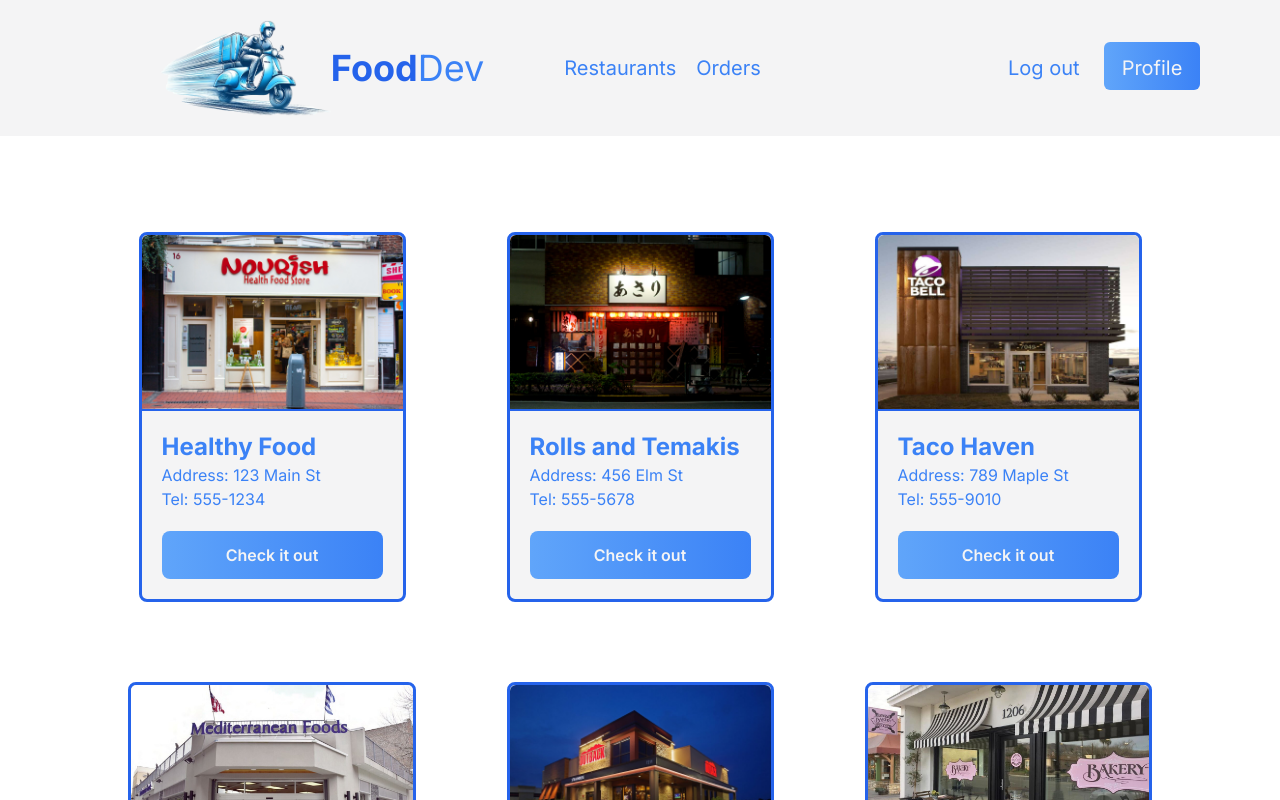
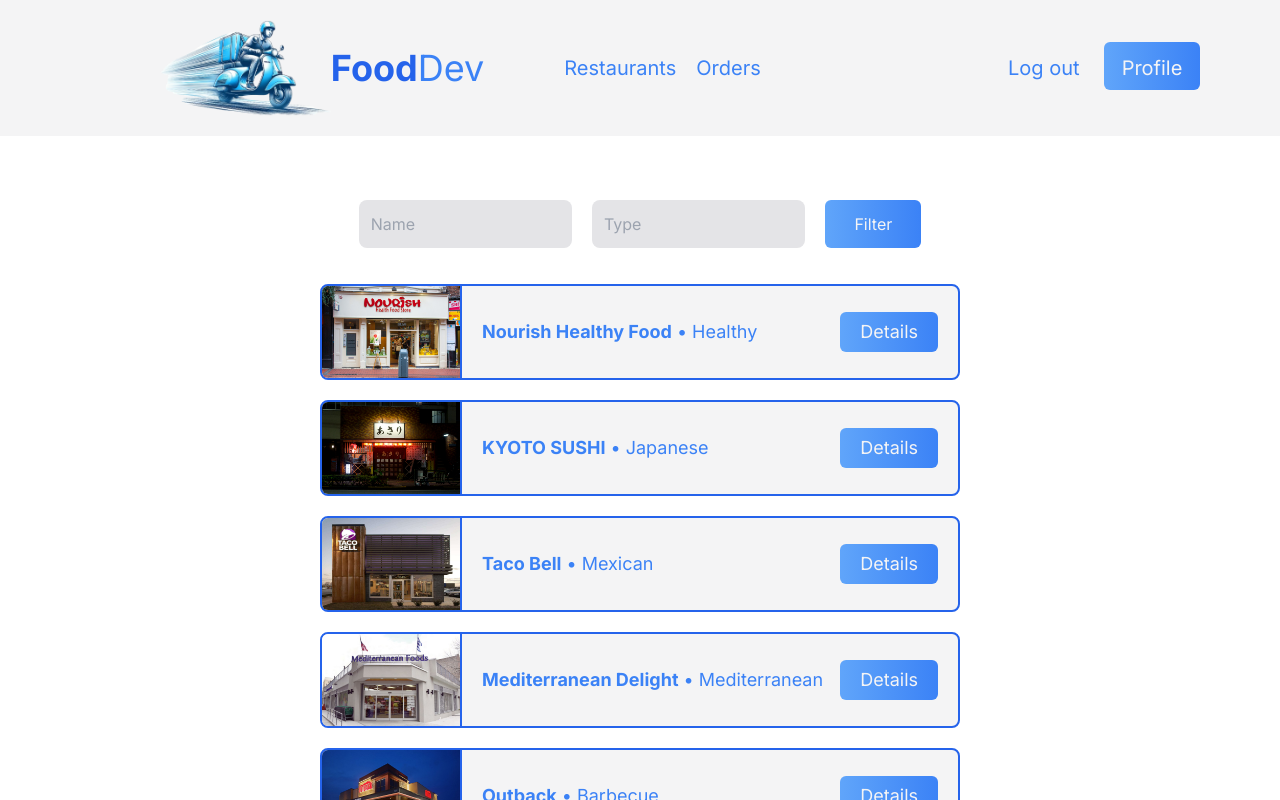
Before and after one commit to arthurdpcm/FoodDelivery, a React (Vite) app: page /restaurants in a window 1280 px wide. Shown: the top 800 px of the page. Built offline with nearby package versions, Linux system fonts and the light colour scheme.

Commit message:
Search input, url state

```diff
--- a/mock.json
+++ b/mock.json
@@ -20,33 +20,37 @@
   "restaurants": [
     {
       "id": 1,
-      "name": "Healthy Food",
+      "name": "Nourish Healthy Food",
+      "description": "A health-conscious eatery offering a variety of nutritious options such as wraps, sandwiches, and salads.",
       "address": "123 Main St",
       "telephone": "555-1234",
       "owner_id": 101,
       "photo":"/vegan.jpg",
+      "type":"Healthy",
       "dishes": [
         {
-          "dish": "Pizza",
+          "dish": "Sandwich with fried Eggs and salad",
           "price": 10.99
         },
         {
-          "dish": "Burger",
-          "price": 8.99
+          "dish": "Orange Juice",
+          "price": 6.99
         },
         {
-          "dish": "Salad",
-          "price": 6.99
+          "dish": "Ceaser Salad",
+          "price": 8.99
         }
       ]
     },
     {
       "id": 2,
-      "name": "Rolls and Temakis",
+      "name": "KYOTO SUSHI",
+      "description": "Immerse yourself in the flavors of Japan with a diverse menu featuring sushi, pasta, and steak at KYOTO SUSHI.",
       "address": "456 Elm St",
       "telephone": "555-5678",
       "owner_id": 102,
       "photo":"/japanese.jpg",
+      "type":"Japanese",
       "dishes": [
         {
           "dish": "Sushi",
@@ -64,11 +68,13 @@
     },
     {
       "id": 3,
-      "name": "Taco Haven",
+      "name": "Taco Bell",
+      "description": "Experience the taste of Mexico with a delicious assortment of tacos, quesadillas, and burritos at Taco Bell.",
       "address": "789 Maple St",
       "telephone": "555-9010",
       "owner_id": 101,
       "photo":"/taco.jpeg",
+      "type":"Mexican",
       "dishes": [
         {
           "dish": "Tacos",
@@ -87,10 +93,12 @@
     {
       "id": 4,
       "name": "Mediterranean Delight",
+      "description": "Transport yourself to the Mediterranean with delightful dishes like hummus platters, falafel wraps, and Greek salads.",
       "address": "567 Cedar St",
       "telephone": "555-2345",
       "owner_id": 101,
       "photo":"/mediterranean.jpg",
+      "type":"Mediterranean",
       "dishes": [
         {
           "dish": "Hummus Platter",
@@ -108,11 +116,13 @@
     },
     {
       "id": 5,
-      "name": "BBQ Junction",
+      "name": "Outback",
+      "description": "Savor the flavors of the Outback with smoked ribs, pulled pork sandwiches, and grilled chicken at this barbecue haven.",
       "address": "890 Pineapple St",
       "telephone": "555-6789",
       "owner_id": 102,
       "photo":"/bbq.jpg",
+      "type":"Barbecue",
       "dishes": [
         {
           "dish": "Smoked Ribs",
@@ -131,10 +141,12 @@
     {
       "id": 6,
       "name": "Sweet Treats Bakery",
+      "description": "Indulge your sweet tooth at Sweet Treats Bakery, where you can enjoy chocolate cakes, assorted cupcakes, and cheesecake slices.",
       "address": "987 Walnut St",
       "telephone": "555-3456",
       "owner_id": 102,
       "photo":"/bakery.jpeg",
+      "type":"Bakery",
       "dishes": [
         {
           "dish": "Chocolate Cake",
--- a/src/components/Card.tsx
+++ /dev/null
@@ -1,43 +0,0 @@
-import React from 'react';
-
-interface CardProps {
-  name: string;
-  address: string;
-  telephone: string;
-  photo?: string;
-}
-
-const Card: React.FC<CardProps> = ({ name, address, telephone, photo }) => {
-
-  return (
-    <div style={{borderWidth: '3px'}} className="flex flex-col max-w-sm bg-zinc-100 border border-solid border-blue-600  ring-blue-600 rounded-lg">
-      <img className='w-full h-44 rounded-t-md object-cover border-b-2 border-blue-600'
-        src={photo} alt="Restaurant Image"
-      />
-
-      <div className='px-5 mt-5 flex flex-col justify-between h-full'>
-        <div className='mb-5'>
-          <h1 className='text-2xl'><strong>{
-              name.length > 20 ? name.slice(0,20).concat('...') :name
-            }</strong></h1>
-          <p className='sm:text-md'>Address: {
-              address.length > 20 ? address.slice(0,20).concat('...') : address
-            }</p>
-          <p className='sm:text-md'>Tel: {telephone}</p>
-        </div>
-
-        <button className='mt-auto mb-5 w-full h-12 rounded-lg text-zinc-100 font-semibold bg-gradient-to-r from-blue-400 to-blue-500
-              hover:bg-gradient-to-r hover:from-blue-500 hover:to-blue-600 tra'
-      >
-        <span>Check it out</span>
-      </button>
-
-      </div>
-
-
-
-    </div>
-  );
-};
-
-export default Card;
--- /dev/null
+++ b/src/components/Card/Card.tsx
@@ -0,0 +1,85 @@
+import React, { useEffect, useState } from 'react';
+import { useNavigate } from 'react-router-dom';
+
+interface CardProps {
+  name: string;
+  address: string;
+  telephone: string;
+  photo?: string;
+  screen: "home" | "restaurants";
+  id: number;
+  type: string;
+}
+
+const Card: React.FC<CardProps> = ({ id, name, address, telephone, photo, screen, type }) => {
+  const [showFullName, setShowFullName] = useState<boolean>(() => {
+    const storedValue = localStorage.getItem("showFullName");
+    return storedValue ? JSON.parse(storedValue) : window.innerWidth <= 800;
+  });
+  useEffect(() => {
+    const handleResize = () => {
+      const newSize = window.innerWidth <= 800;
+      setShowFullName(newSize);
+      localStorage.setItem("showNavBarImage", JSON.stringify(newSize));
+    };
+    window.addEventListener("resize", handleResize);
+    return () => {
+      window.removeEventListener("resize", handleResize);
+    };
+  }, []);
+
+  const navigate = useNavigate()
+
+  return screen == "home" ?
+  (
+    <div style={{borderWidth: '3px'}} className="flex flex-col max-w-sm bg-zinc-100 border border-solid border-blue-600  ring-blue-600 rounded-lg">
+      <img className='w-full h-44 rounded-t-md object-cover border-b-2 border-blue-600'
+        src={photo} alt="Restaurant Image"
+      />
+
+      <div className='px-5 mt-5 flex flex-col justify-between h-full'>
+        <div className='mb-5'>
+          <h1 className='text-2xl'><strong>{
+              name.length > 20 ? name.slice(0,20).concat('...') :name
+            }</strong></h1>
+          <p className='sm:text-md'>Address: {
+              address.length > 20 ? address.slice(0,20).concat('...') : address
+            }</p>
+          <p className='sm:text-md'>Tel: {telephone}</p>
+        </div>
+
+        <button className='mt-auto mb-5 w-full h-12 rounded-lg text-zinc-100 font-semibold bg-gradient-to-r from-blue-400 to-blue-500
+              hover:bg-gradient-to-r hover:from-blue-500 hover:to-blue-600 tra'
+      >
+        <span>Check it out</span>
+      </button>
+
+      </div>
+    </div>
+  ) : (
+    <div style={{borderWidth: '2px'}} className=" mb-5 flex lg:w-1/2 w-3/4 h-20 sm:h-24 bg-zinc-100 border border-solid border-blue-600  ring-blue-600 rounded-lg">
+      <img className='h-full rounded-l-md border-r-2 border-blue-600'
+        src={photo} alt="Restaurant Image"
+      />
+
+      <div className='flex items-center m-5 w-full gap-1'>
+        <h1 className='text-sm sm:text-lg'><strong>{
+
+            showFullName ?  name.slice(0, 17).concat('...') : name
+
+          }</strong> • {type}</h1>
+
+          <button  onClick={()=> navigate(`/restaurants/${id}`)}
+            className=' ml-auto text-sm sm:text-lg px-5 sm:px-5 h-10 rounded-md text-zinc-100 font-normal
+                bg-gradient-to-r from-blue-400 to-blue-500
+                hover:bg-gradient-to-r hover:from-blue-500 hover:to-blue-600'
+
+          >Details</button>
+
+
+      </div>
+    </div>
+  )
+};
+
+export default Card;
--- a/src/components/CardsDisplay.tsx
+++ b/src/components/Card/CardsDisplay.tsx
@@ -9,6 +9,7 @@
   owner_id: number;
   dishes: Dish[];
   photo?: string;
+  type:string;
 }
 
 interface Dish {
@@ -18,24 +19,34 @@
 
 interface CardsDisplayProps {
   cards: Card[];
+  screen: "home" | "restaurants"
 }
 
-const CardsDisplay: React.FC<CardsDisplayProps> = ({ cards }) => {
+const CardsDisplay: React.FC<CardsDisplayProps> = ({ cards, screen}) => {
+
+  const styleCardsDisplayHome = `grid grid-cols-1
+  sm:grid-cols-2 md:grid-cols-2 lg:grid-cols-3
+  gap-20 mx-auto lg:max-w-4xl xl:max-w-5xl md:max-w-2xl
+  sm:max-w-xl mt-8`
+
+  const styleCardsDisplayRestaurants = `mt-8 flex flex-col w-full`
+
   return (
     <>
-      <section className='grid grid-cols-1
-       sm:grid-cols-2 md:grid-cols-2 lg:grid-cols-3
-       gap-20 mx-auto lg:max-w-4xl xl:max-w-5xl md:max-w-2xl
-       sm:max-w-xl mt-24'>
+      <section className={ screen == "home" ? styleCardsDisplayHome : styleCardsDisplayRestaurants}
+       >
         {cards.map((card) => (
             <div key={card.id} className='flex justify-center'>
 
               <Card
+                type={card.type}
                 key={card.id}
+                id={card.id}
                 name={card.name}
                 address={card.address}
                 telephone={card.telephone}
                 photo={card.photo}
+                screen={screen}
               />
 
             </div>
--- /dev/null
+++ b/src/components/Restaurant/FilterRestaurants.tsx
@@ -0,0 +1,65 @@
+import React, { useState } from 'react';
+
+interface FilterRestaurantsProps {
+  onFilter: (nameRestaurant: string, typeRestaurant: string) => void;
+  nameRestaurant:string;
+  typeRestaurant:string;
+}
+
+const FilterRestaurants: React.FC<FilterRestaurantsProps> = ({ onFilter, nameRestaurant, typeRestaurant }) => {
+  const [nameRestaurantFilter, setNameRestaurantFilter] = useState(nameRestaurant);
+  const [typeRestaurantFilter, setTypeRestaurantFilter] = useState(typeRestaurant);
+
+  const handleFilter = () => {
+    onFilter(nameRestaurantFilter, typeRestaurantFilter);
+  };
+
+
+  const handleNameChange = (e: React.ChangeEvent<HTMLInputElement>) => {
+    const newName = e.target.value;
+    setNameRestaurantFilter(newName);
+    onFilter(newName, typeRestaurantFilter);
+  };
+
+  const handleTypeChange = (e: React.ChangeEvent<HTMLInputElement>) => {
+    const newType = e.target.value;
+    setTypeRestaurantFilter(newType);
+    onFilter(nameRestaurantFilter, newType);
+  };
+
+  return (
+    <div className='mt-16 flex justify-center gap-5'>
+      <input
+        type="text"
+        placeholder="Name"
+        value={nameRestaurantFilter}
+        onChange={handleNameChange}
+        className="h-12 rounded-lg w-1/6
+        bg-zinc-200 p-3 font-normal text-zinc-800
+          focus:outline-none focus:ring-2 focus:ring-blue-600
+          caret-blue-600
+
+        "
+      />
+      <input
+        type="text"
+        placeholder="Type"
+        value={typeRestaurantFilter}
+        onChange={handleTypeChange}
+        className="h-12 rounded-lg w-1/6
+        bg-zinc-200 p-3 font-normal text-zinc-800
+          focus:outline-none focus:ring-2 focus:ring-blue-600
+          caret-blue-600
+
+        "
+      />
+      <button className='p-3  mb-1 bg-gradient-to-r from-blue-400 to-blue-500 text-zinc-100 font-normal h-12 w-24 rounded-md
+                      hover:from-blue-500 hover:to-blue-600 hover:text-zinc-200 transition duration-300'
+              onClick={handleFilter}>
+        Filter
+      </button>
+    </div>
+  );
+};
+
+export default FilterRestaurants;
--- a/src/restaurants.tsx
+++ b/src/restaurants.tsx
@@ -1,8 +1,9 @@
-import CardsDisplay from "./components/CardsDisplay";
-
+import CardsDisplay from "./components/Card/CardsDisplay";
+import { useNavigate, useSearchParams } from 'react-router-dom';
 import mockCards from "../mock.json"
-import { useState } from "react";
+import { useEffect, useState } from "react";
 import Header from "./components/Header";
+import FilterRestaurants from "./components/Restaurant/FilterRestaurants";
 
 interface Card {
   id:number;
@@ -12,6 +13,7 @@
   owner_id: number;
   dishes: Dish[];
   photo?: string;
+  type: string;
 }
 
 interface Dish{
@@ -21,13 +23,39 @@
 
 export function Restaurants() {
 
-  const [cards] = useState<Card[]>(mockCards["restaurants"]);
+  const [cards, setCards] = useState<Card[]>(mockCards["restaurants"]);
+  const [searchParams ] = useSearchParams()
+  const navigate = useNavigate()
 
+  useEffect(() => {
+    const filterName = searchParams.get("name") || "";
+    // const filterType = searchParams.get("type") || "";
+
+    const cardsFiltered = mockCards["restaurants"].filter((card) =>
+      card.name.toLowerCase().includes(filterName.toLowerCase())
+    );
+
+    setCards(cardsFiltered);
+  }, [searchParams]);
+
+  const handleFilterRestaurants = (filterName: string, filterType: string): void => {
+    searchParams.set("name", filterName);
+    searchParams.set("type", filterType);
+    navigate(`/restaurants/?name=${filterName}&type=${filterType}`);
+  };
 
   return (
     <>
       <Header/>
-      <CardsDisplay cards={cards}/>
+      <div className="flex flex-col w-full justify-center">
+        <FilterRestaurants onFilter={handleFilterRestaurants}
+
+          nameRestaurant={searchParams.get("name") || ""}
+          typeRestaurant={searchParams.get("type") || ""}
+        />
+        <CardsDisplay screen="restaurants" cards={cards}/>
+      </div>
+
     </>
   )
 }
```
Also changed, not shown: src/RestaurantPage.tsx (added, +32 -0 lines), src/app.tsx (+12 -3 lines), src/main.tsx (+17 -11 lines), vite.config.ts.timestamp-1709491898821-567c1baf45a8b.mjs (added).
